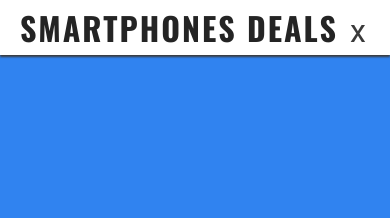
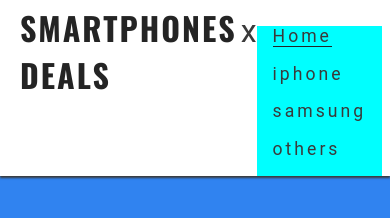
Before and after one commit to GetanehT/my-project, a plain HTML site: page index.html in a window 390 px wide. Drawn offline with nearby package versions, Linux system fonts and the light colour scheme.

Commit message:
adding media queries for tablet

```diff
--- a/asset/css/style.css
+++ b/asset/css/style.css
@@ -96,3 +96,15 @@
     flex: 1 0 auto;
     margin-top: 47px;
 }
+/* Add media queries for responsiveness tablet and larger (768px and upto)*/
+@media screen and (max-width: 500px) {
+    /* header */
+    nav {
+      display : block;
+      position  : relative;
+      box-shadow:  none;
+      width:  fit-content;
+      padding-right: 1rem;
+    }
+
+    }
```
